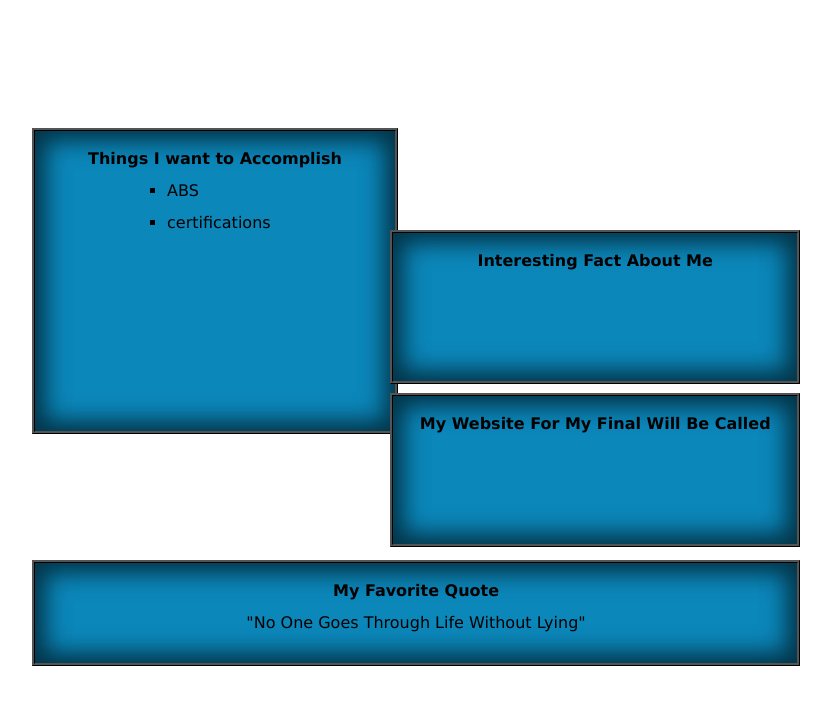
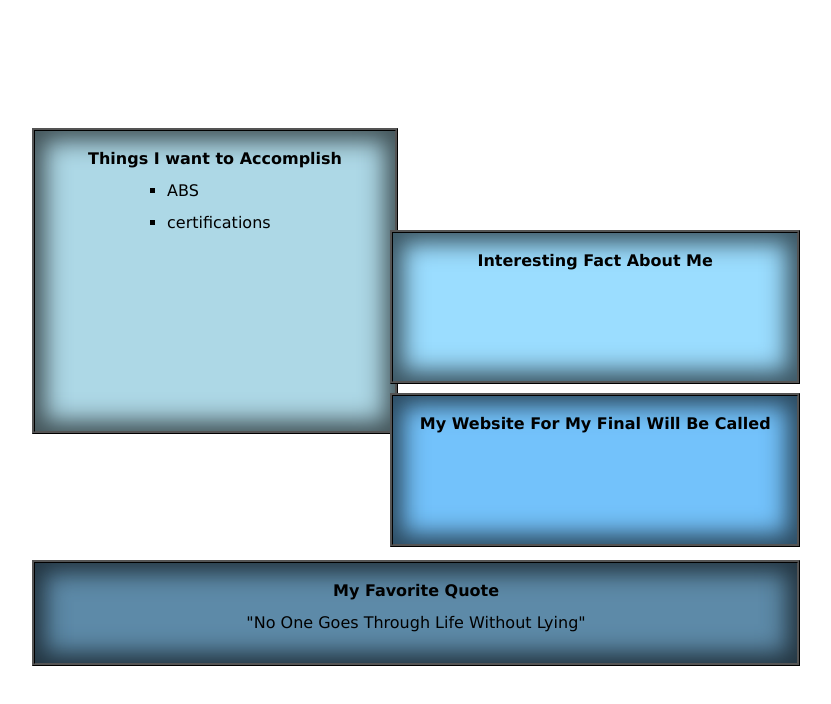
Before and after one commit to milbertbarcelo-marianas/grid-web-layout1, a plain HTML site: page grid-web-layout.html in a window 1280 px wide. Shown: the whole page, without its empty margins (96-927 px from the left). Drawn offline with Linux system fonts and the light colour scheme.

Commit message:
First Commit

```diff
--- a/grid-layout.css/styles.css
+++ b/grid-layout.css/styles.css
@@ -62,7 +62,7 @@ body {
 }
 
 .first {
-    background-color: #0B87BA;
+    background-color: #add8e6;
     margin-left: 10%;
     margin-right: 60%;
     margin-top: 10%;
@@ -70,8 +70,8 @@ body {
     padding: 20px;
     height: 260px;
     width: 25%;
-    box-shadow: inset rgb(4, 53, 73) -10px -10px 25px,
-                inset rgb(4, 53, 73) 10px 10px 25px;
+    box-shadow: inset rgb(68, 85, 90) -10px -10px 25px,
+                inset rgb(68, 85, 90) 10px 10px 25px;
 
 
 }
@@ -88,7 +88,7 @@ body {
 }
 
 .second {
-    background-color: #0B87BA;
+    background-color: #9bddff;
     margin-left: 38%;
     margin-right: 30%;
     margin-top: -15.94%;
@@ -96,8 +96,8 @@ body {
     width: auto;
     padding: 20px;
     padding-bottom: 6em;
-    box-shadow: inset rgb(4, 53, 73) -10px -10px 25px,
-                inset rgb(4, 53, 73) 10px 10px 25px;
+    box-shadow: inset rgb(61, 87, 100) -10px -10px 25px,
+                inset rgb(61, 87, 100) 10px 10px 25px;
 
 }
 
@@ -111,7 +111,7 @@ body {
 }
 
 .third {
-    background-color: #0B87BA;
+    background-color: #73C2FB;
     margin-left: 38%;
     margin-right: 30%;
     margin-top: 0.7%;
@@ -119,8 +119,8 @@ body {
     width: auto;
     padding: 20px;
     padding-bottom: 6em;
-    box-shadow: inset rgb(4, 53, 73) -10px -10px 25px,
-                inset rgb(4, 53, 73) 10px 10px 25px;
+    box-shadow: inset rgb(45, 76, 98) -10px -10px 25px,
+                inset rgb(45, 76, 98) 10px 10px 25px;
 }
 
 .third h2 {
@@ -133,15 +133,15 @@ body {
 }
 
 .fourth {
-    background-color: #0B87BA;
+    background-color: #5d8aa8;
     margin-left: 10%;
     margin-top: 1%;
     margin-right: 30%;
     border: 3px ridge black;
     padding: 20px;
     padding-bottom: 2em;
-    box-shadow: inset rgb(4, 53, 73) -10px -10px 25px,
-                inset rgb(4, 53, 73) 10px 10px 25px;
+    box-shadow: inset rgb(36, 54, 66) -10px -10px 25px,
+                inset rgb(36, 54, 66) 10px 10px 25px;
 }
 
 .fourth h2 {
```
